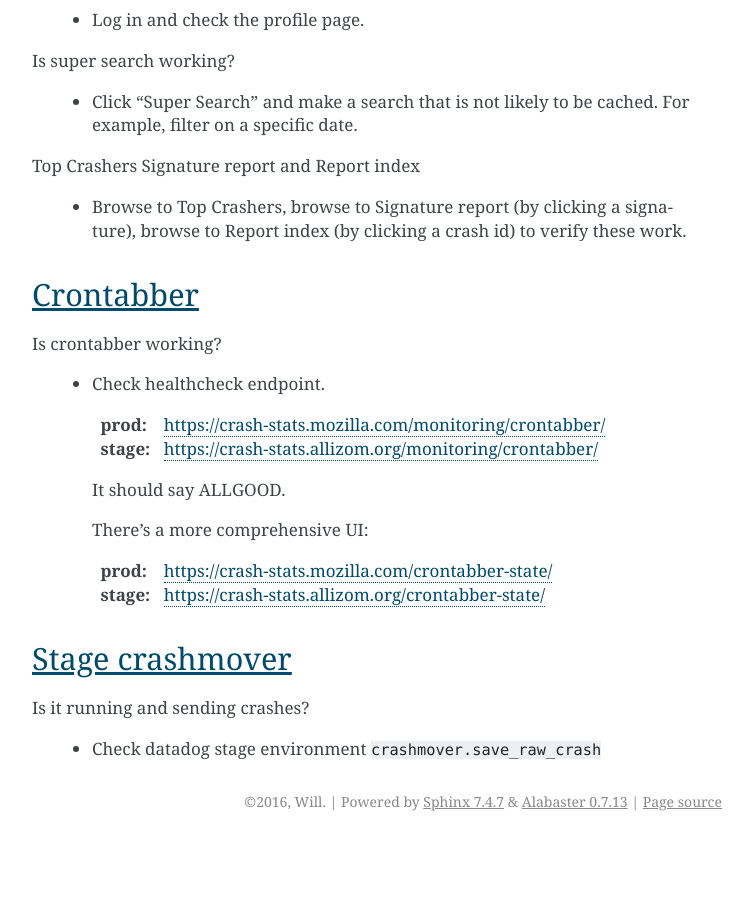
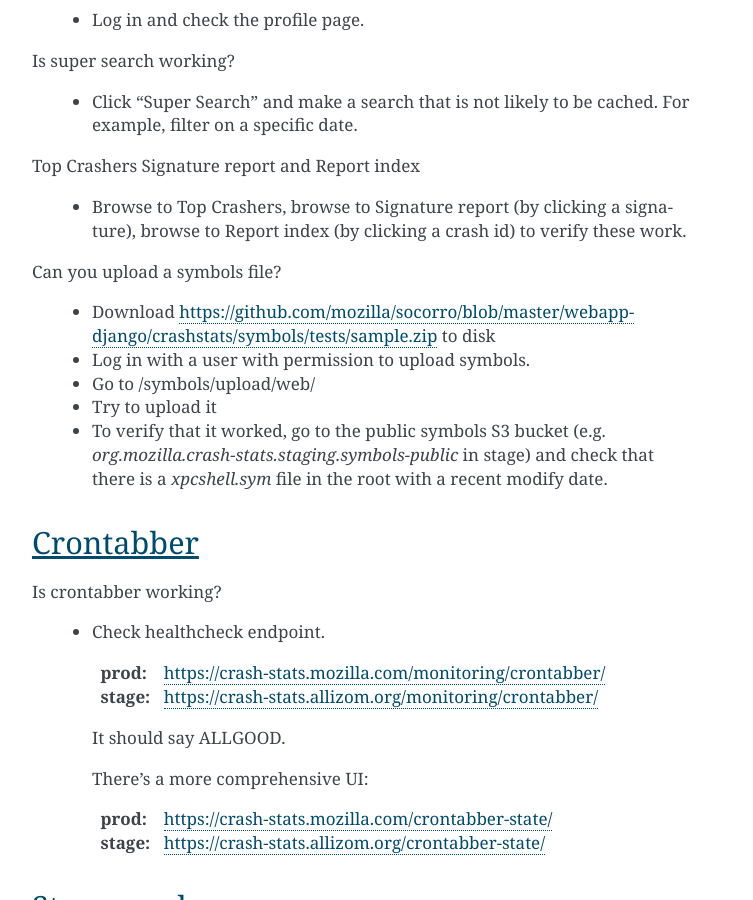
Before and after one commit to willkg/socorro-zero, a Sphinx documentation site: the page built from docs/socorro_test_checklist.rst, in a window 1280 px wide and 900 px high, scrolled down 2958 px. Shown: the whole window, without its empty margins (388-1141 px from the left). Built offline with Sphinx 7.4.7, drawn with Linux system fonts in a browser that asks for light colours; before the commit the page ends 3799 px from its top, so only the background shows below that.

Commit message:
Steps to verify symbols upload

```diff
--- a/docs/socorro_test_checklist.rst
+++ b/docs/socorro_test_checklist.rst
@@ -144,6 +144,13 @@
       signature), browse to Report index (by clicking a crash id) to verify
       these work.
 
+Can you upload a symbols file?
+
+    * Download https://github.com/mozilla/socorro/blob/master/webapp-django/crashstats/symbols/tests/sample.zip to disk
+    * Log in with a user with permission to upload symbols.
+    * Go to /symbols/upload/web/
+    * Try to upload it
+    * To verify that it worked, go to the public symbols S3 bucket (e.g. `org.mozilla.crash-stats.staging.symbols-public` in stage) and check that there is a `xpcshell.sym` file in the root with a recent modify date.
 
 Crontabber
 ==========
```
